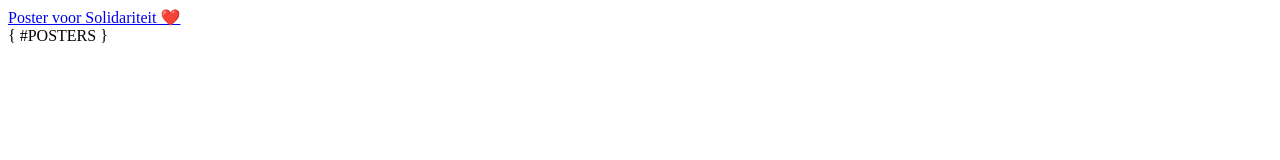
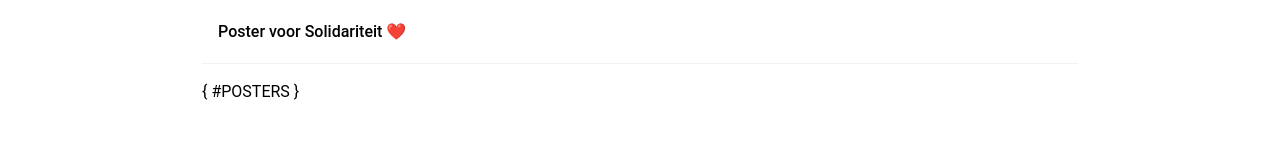
Before and after one commit to oli4jansen/posters, a plain HTML site: page index.html in a window 1280 px wide. Drawn offline with nearby package versions, Linux system fonts and the light colour scheme; the site is published under a folder, as on GitHub Pages, so addresses that start at the root find nothing.

Commit message:
Update index.html

```diff
--- a/index.html
+++ b/index.html
@@ -3,7 +3,7 @@
 <meta charset="UTF-8">
 <title>Poster voor Solidariteit</title>
 <meta name="viewport" content="width=device-width,initial-scale=1">
-<link rel="stylesheet" href="/styles.css">
+<link rel="stylesheet" href="./styles.css">
 <link rel="stylesheet" href="https://fonts.googleapis.com/css2?family=Material+Symbols+Rounded:opsz,wght,FILL,GRAD@20..48,100..700,0..1,-50..200" />
 <base href="https://oli4jansen.github.io/posters/" />
 <style>
@@ -22,7 +22,7 @@
 
   <div class="container">
     <div class="heading">
-      <a href="/" class="logo">Poster voor Solidariteit ❤️</a>
+      <a href="./" class="logo">Poster voor Solidariteit ❤️</a>
       <span class="spacer"></span>
     </div>
 
```
